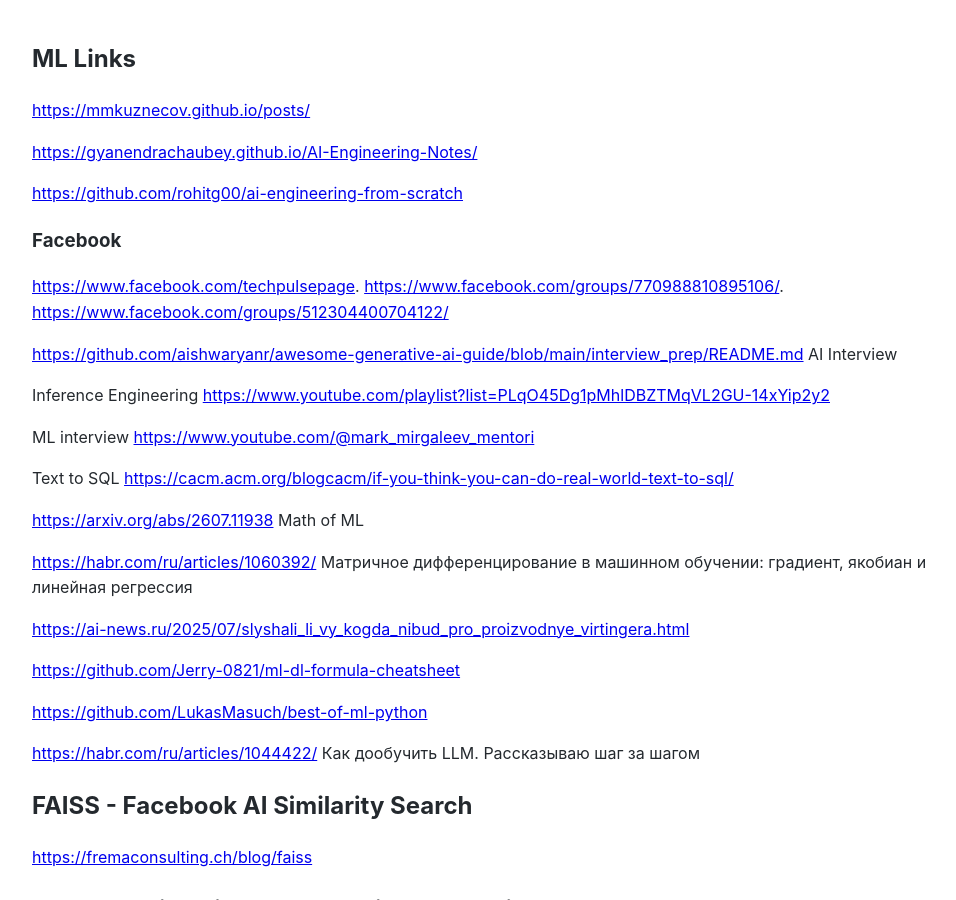
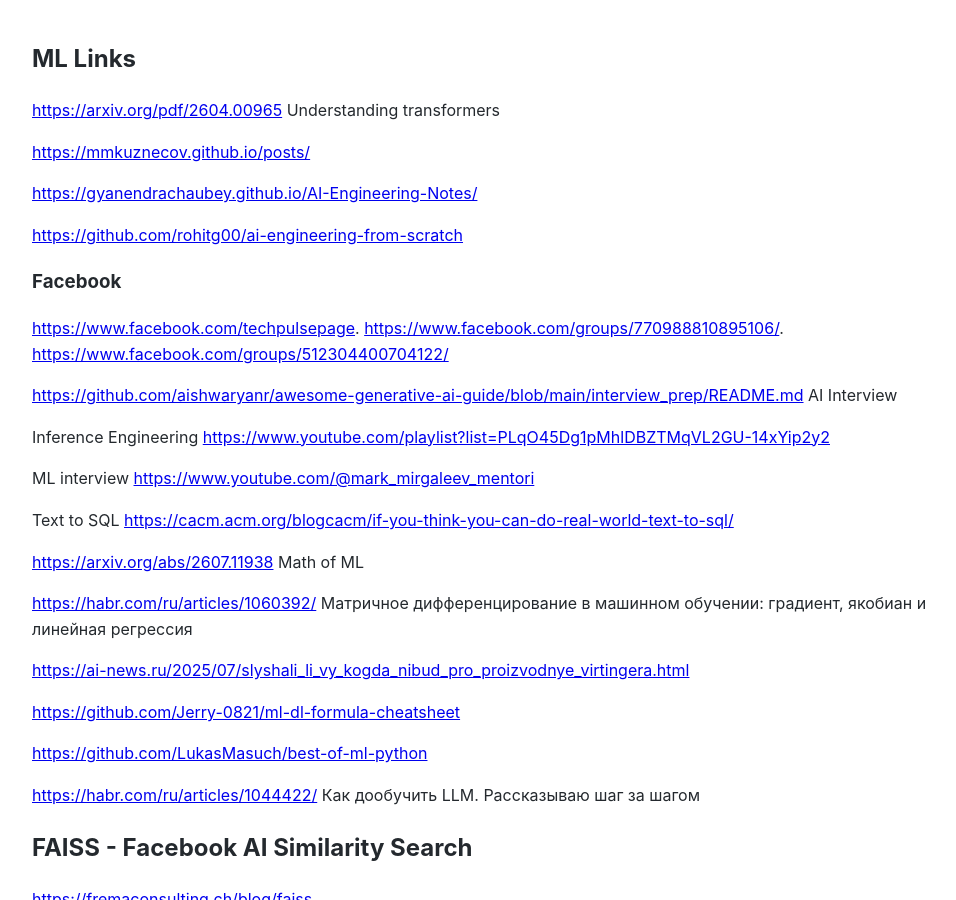
Before and after one commit to Michael-Lubinsky/michael-lubinsky.github.com, a Jekyll site: the page built from ml/mamba.md, in a window 1280 px wide and 900 px high. Shown: the whole window, without its empty margins (158-1114 px from the left). Built offline with Jekyll 4.4.1, drawn with Linux system fonts in a browser that asks for light colours; our own code applies the rules of GitHub Pages for plain Markdown files.

Commit message:
Add link to Understanding Transformers paper
Added a link to a paper on understanding transformers.

```diff
--- a/ml/mamba.md
+++ b/ml/mamba.md
@@ -1,4 +1,7 @@
 ## ML Links
+
+
+<https://arxiv.org/pdf/2604.00965> Understanding transformers
 
 <https://mmkuznecov.github.io/posts/>
 
```
